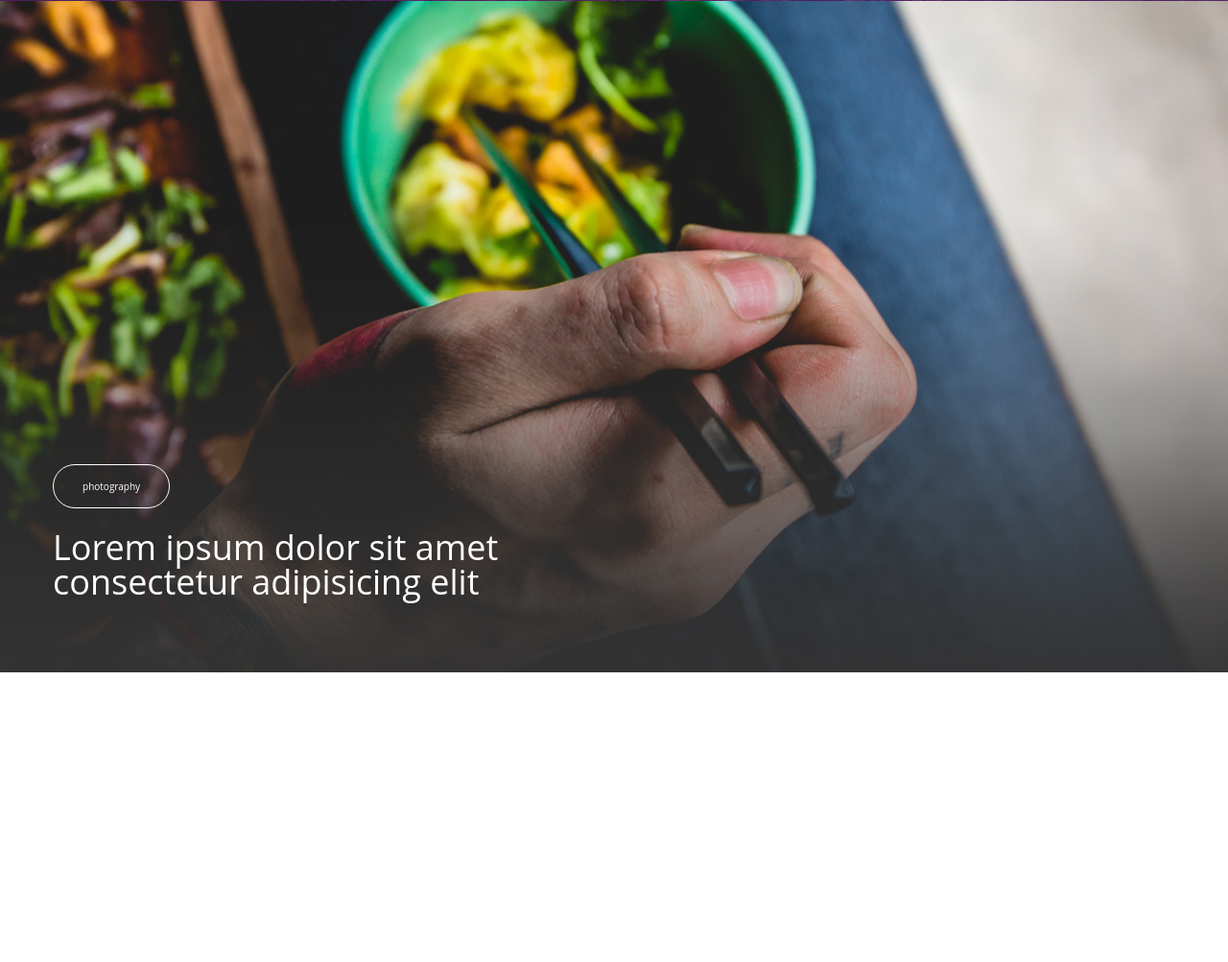
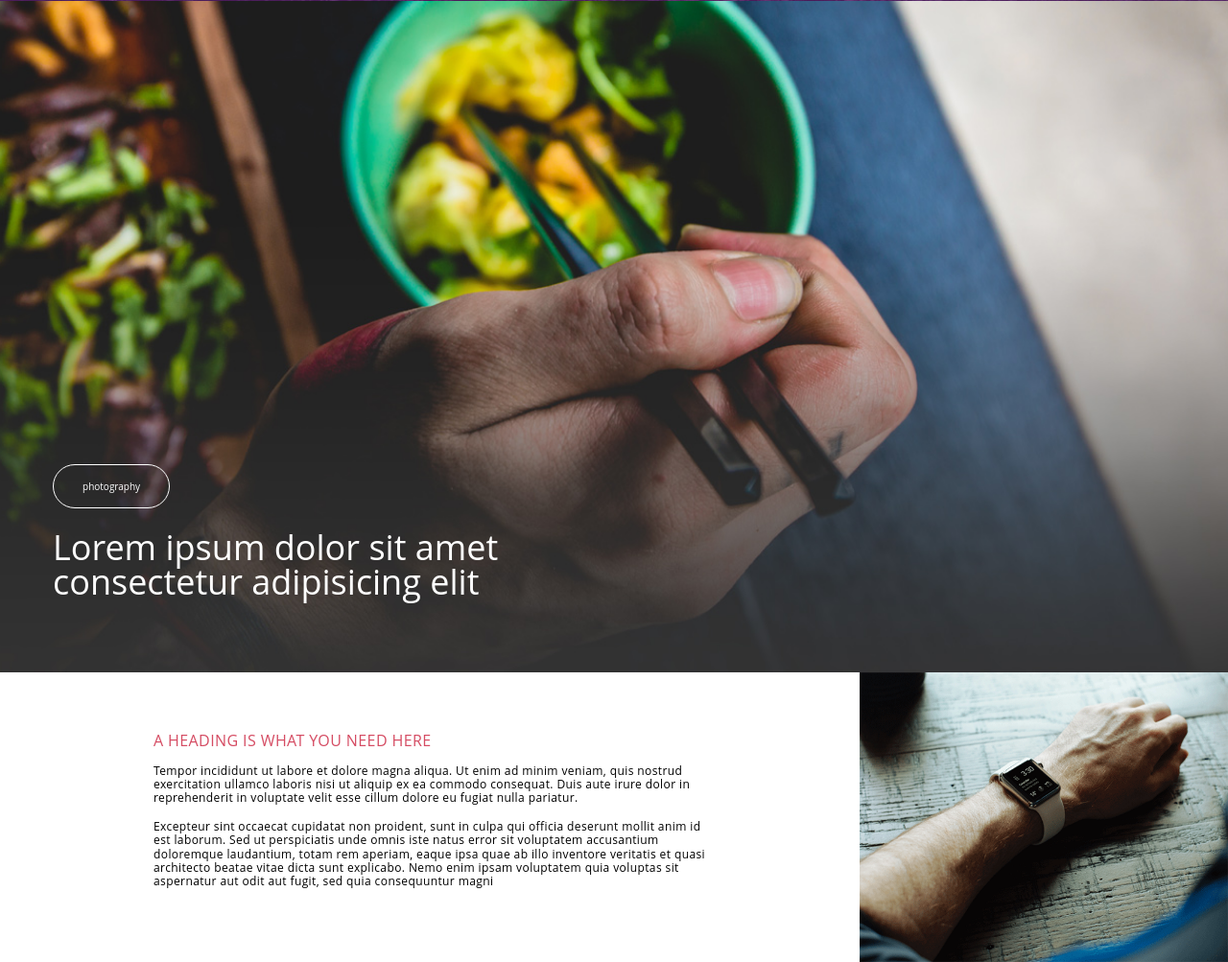
Before and after one commit to uupptown/RemakeRex, a plain HTML site: page index.html in a window 1280 px wide. Shown: the part 2612-3615 px from the top of the page at 96% size. Before the commit the page ends 3313 px from the top, so only its background shows below. Drawn offline with Linux system fonts and the light colour scheme; files whose address does not match are found by name.

Commit message:
add here section

```diff
--- a/index.html
+++ b/index.html
@@ -128,6 +128,24 @@
             <div class="photography-text">Lorem ipsum dolor sit amet consectetur adipisicing elit</div>
          </div>
       </section>
+      <section class="here">
+         <div class="here-text">
+            <div class="here-title">A HEADING IS WHAT YOU NEED HERE</div>
+            <p>Tempor incididunt ut labore et dolore magna aliqua. Ut enim ad minim veniam, quis
+               nostrud exercitation ullamco laboris nisi ut aliquip ex ea commodo consequat. Duis
+               aute irure dolor in reprehenderit in voluptate velit esse cillum dolore eu fugiat nulla
+               pariatur.
+            </p>
+            <p>Excepteur sint occaecat cupidatat non proident, sunt in culpa qui officia deserunt mollit anim id est laborum.
+               Sed ut perspiciatis unde omnis iste natus error sit voluptatem accusantium doloremque laudantium, totam rem
+               aperiam, eaque ipsa quae ab illo inventore veritatis et quasi architecto beatae vitae dicta sunt explicabo.
+               Nemo enim ipsam voluptatem quia voluptas sit aspernatur aut odit aut fugit, sed quia consequuntur magni
+            </p>
+         </div>
+         <div class="here__photo">
+            <img src="images/head.png" alt="">
+         </div>
+      </section>
     </main>
 </div>
 </body>
--- a/style.css
+++ b/style.css
@@ -400,3 +400,50 @@ body {
       font-size: 24px;
    }
 }
+
+/* -------------------------- */
+/* HERE */
+
+.here {
+   display: flex;
+   align-items: center;
+   justify-content: end;
+}
+
+.here-text {
+   color: #000;
+   margin-right: 160px;
+   flex: 0 1 70%;
+   max-width: 45%;
+}
+
+.here-title, p {
+   margin-bottom: 15px;
+   letter-spacing: 0.4px;
+   line-height: 1.2;
+}
+
+.here__photo {
+   flex: 0 1 30%;
+}
+
+.here__photo img {
+   width: 100%;
+}
+
+.here-title {
+   font-size: 16px;
+   color: #d54c63;
+}
+
+@media (max-width: 800px) {
+   .here-text p {
+      font-size: 8px;
+   }
+}
+
+@media (max-width: 710px) {
+   .here-text {
+      margin-right: 80px;
+   }
+}
```
